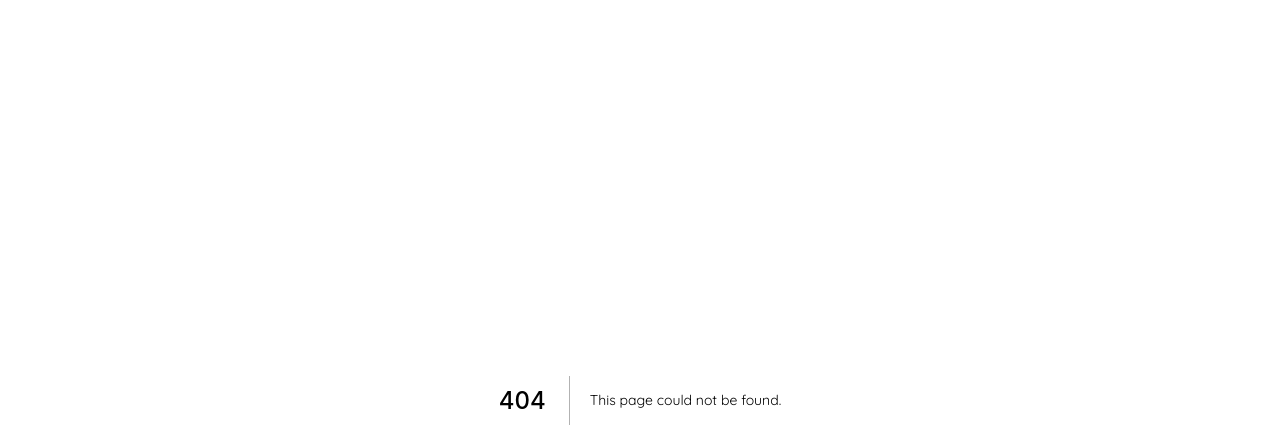
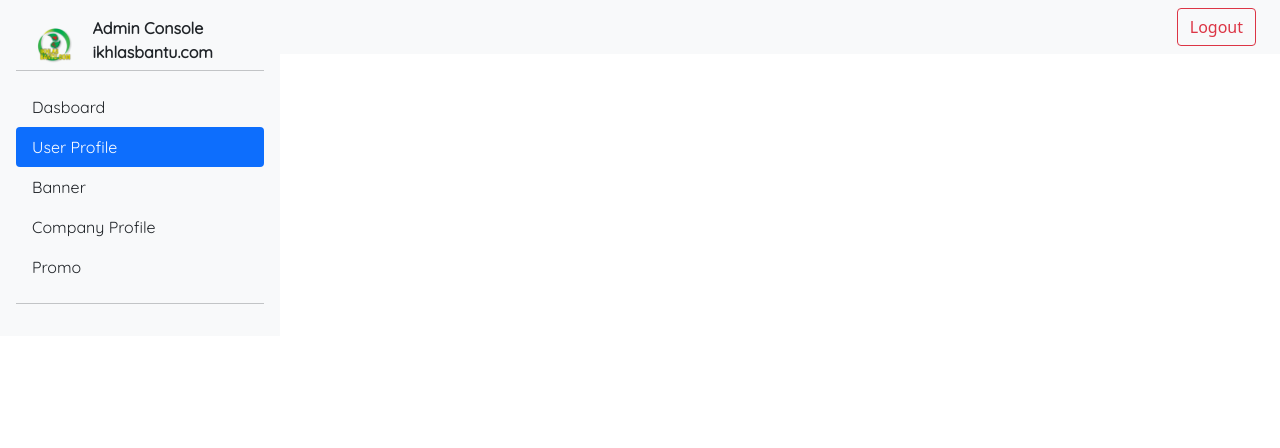
Before and after one commit to alvine998/ikhlasbantu, a Next.js app: page /admin/user-profile in a window 1280 px wide. Before the commit this address had no page. Shown: the top 448 px of the page. Built offline with nearby package versions, Linux system fonts and the light colour scheme.

Commit message:
add admin

```diff
--- a/components/Footer/index.js
+++ b/components/Footer/index.js
@@ -24,7 +24,7 @@ function Footer(props) {
                                     <a href='#' style={{color:'white', textDecoration:'none'}}>Facebook : Ikhlas Bantu</a>
                                 </li>
                                 <li>
-                                    <a href='#' style={{color:'white', textDecoration:'none'}}>Youtube : Semesta TV</a>
+                                    <a href='#' style={{color:'white', textDecoration:'none'}}>Youtube : Semestaku TV</a>
                                 </li>
                             </ul>
                         </div>
--- a/components/NavAdmin/index.js
+++ b/components/NavAdmin/index.js
@@ -15,28 +15,32 @@ function Navadmin(props) {
                     <hr style={{ marginTop: -10 }} />
                     <ul class="nav nav-pills flex-column mb-auto">
                         <li class="nav-item">
-                            <a href="/admin" className={"nav-link " + (props.home ? "active" : "link-dark")} aria-current="page">
-                                Home
-                            </a>
+                            <Link href={"/admin"}>
+                                <a className={"nav-link " + (props.home ? "active" : "link-dark")} aria-current="page">
+                                    Dasboard
+                                </a>
+                            </Link>
                         </li>
                         <li>
-                            <a href="#" className={"nav-link " + (props.banners ? "active" : "link-dark")}>
-                                Dashboard
-                            </a>
+                            <Link href={"/admin/user-profile"}>
+                                <a className={"nav-link " + (props.userprofile ? "active" : "link-dark")}>
+                                    User Profile
+                                </a>
+                            </Link>
                         </li>
                         <li>
-                            <a href="#" className={"nav-link " + (props.profil ? "active" : "link-dark")}>
-                                Orders
+                            <a href="#" className={"nav-link " + (props.banner ? "active" : "link-dark")}>
+                                Banner
                             </a>
                         </li>
                         <li>
                             <a href="#" class="nav-link link-dark">
-                                Products
+                                Company Profile
                             </a>
                         </li>
                         <li>
                             <a href="#" class="nav-link link-dark">
-                                Customers
+                                Promo
                             </a>
                         </li>
                     </ul>
--- /dev/null
+++ b/pages/admin/user-profile.js
@@ -0,0 +1,26 @@
+import React from 'react';
+import Navadmin from '../../components/NavAdmin';
+import NavMain from '../../components/NavMain';
+import styles from '../../styles/Home.module.css'
+
+function UserProfile(props) {
+    return (
+        <div>
+            <div className='row'>
+                <div className='col-2'>
+                    <Navadmin userprofile />
+                </div>
+                <div className='col'>
+                    <NavMain />
+                    <div className={styles.mainAdmin}>
+                        <div className='container'>
+
+                        </div>
+                    </div>
+                </div>
+            </div>
+        </div>
+    );
+}
+
+export default UserProfile;
--- a/pages/hubungi-kami/index.js
+++ b/pages/hubungi-kami/index.js
@@ -55,7 +55,7 @@ function index(props) {
                                             <div className={styles.imgSosmed}>
                                                 <Image src={youtube} alt='youtube logo' />
                                             </div>
-                                            <h5 style={{textAlign:'center'}}>Semesta TV</h5>
+                                            <h5 style={{textAlign:'center'}}>Semestaku TV</h5>
                                         </div>
                                     </div>
                                 </div>
--- a/styles/Home.module.css
+++ b/styles/Home.module.css
@@ -356,5 +356,14 @@
 /* Admin */
 .mainAdmin{
   padding-top: 3%;
-  padding-left: 10%;
+  padding-left: 5%;
 }
+
+.boxTotalDonasi{
+  width: 300px;
+  height: 150px;
+  border-style: groove;
+  border-radius: 20px;
+  transition: 0.5s;
+  padding: 30px;
+}
```
Also changed, not shown: pages/admin/banner.js (added, +11 -0 lines), pages/admin/index.js (+32 -2 lines), pages/index.js (+21 -5 lines).
